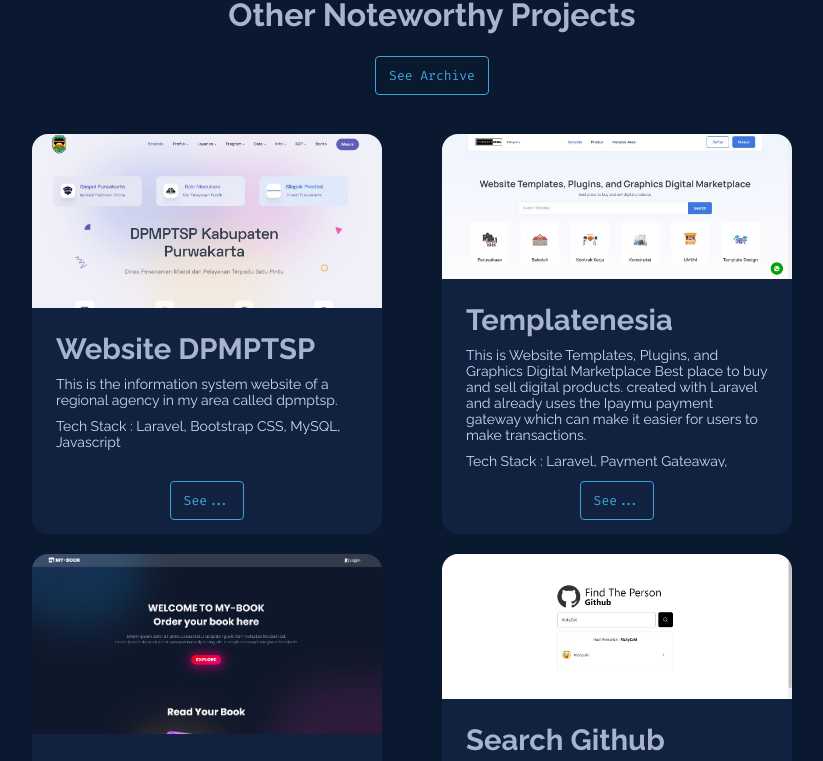
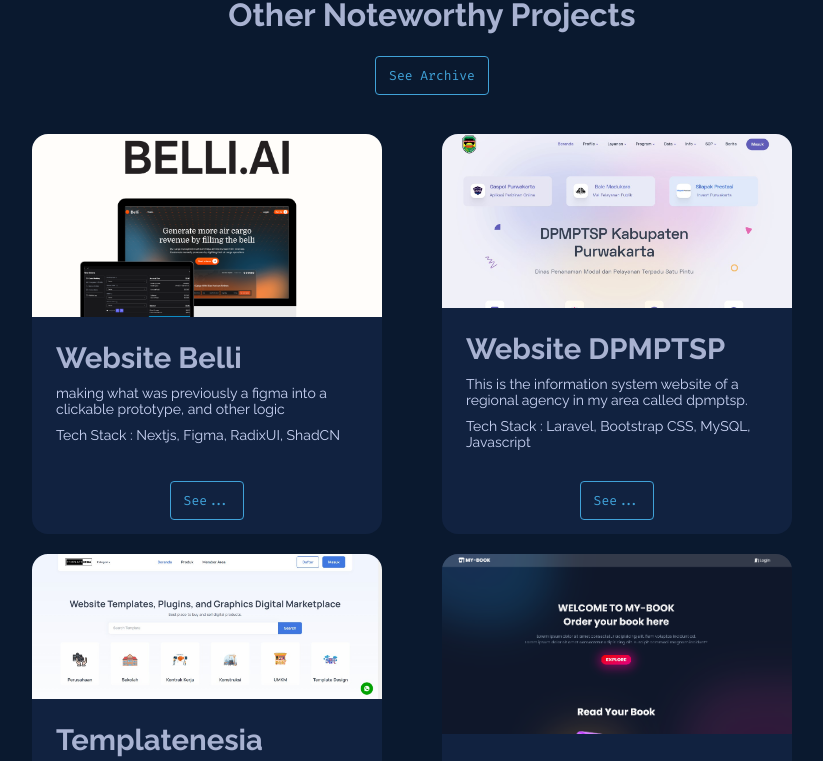
Before and after one commit to RizkyZaki/my.old, a Next.js app: page / in a window 1280 px wide. Shown: the part 4234-4995 px from the top of the page, without its empty margins (208-1031 px from the left). Built offline with nearby package versions, Linux system fonts and the light colour scheme.

Commit message:
feat: UP BELLI

```diff
--- a/src/libs/projectData.ts
+++ b/src/libs/projectData.ts
@@ -11,6 +11,18 @@
 }
 
 const otherProjectsData: ProjectData[] = [
+  {
+    image: "/img/belli.png",
+    projectName: "Website Belli",
+    projectLink: "https://belli.ai",
+    projectDescription:
+      "making what was previously a figma into a clickable prototype, and other logic",
+    projectTech: ["Nextjs", "Figma", "RadixUI", "ShadCN"],
+    projectExternalLinks: {
+      github: "",
+      externalLink: "https://belli.ai",
+    },
+  },
   {
     image: "/img/dpmptsp.jpg",
     projectName: "Website DPMPTSP",
```
Also changed, not shown: public/img/belli.png (added).
